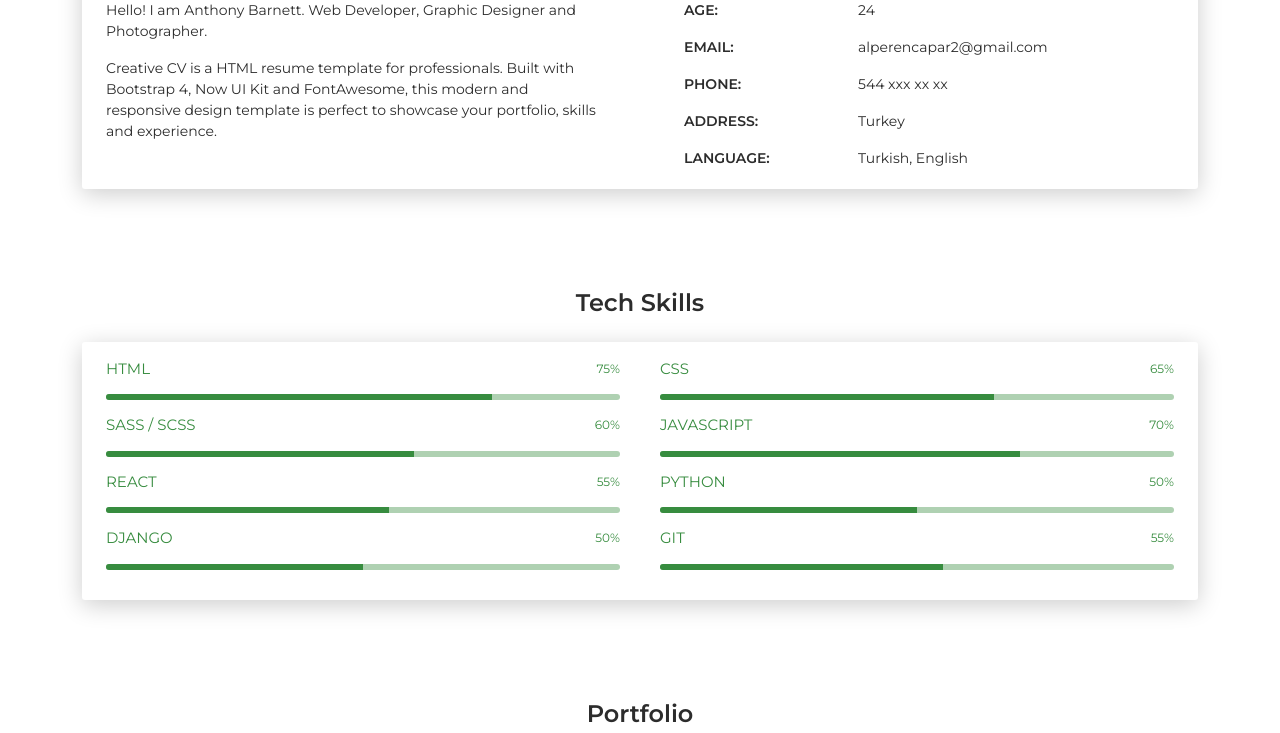
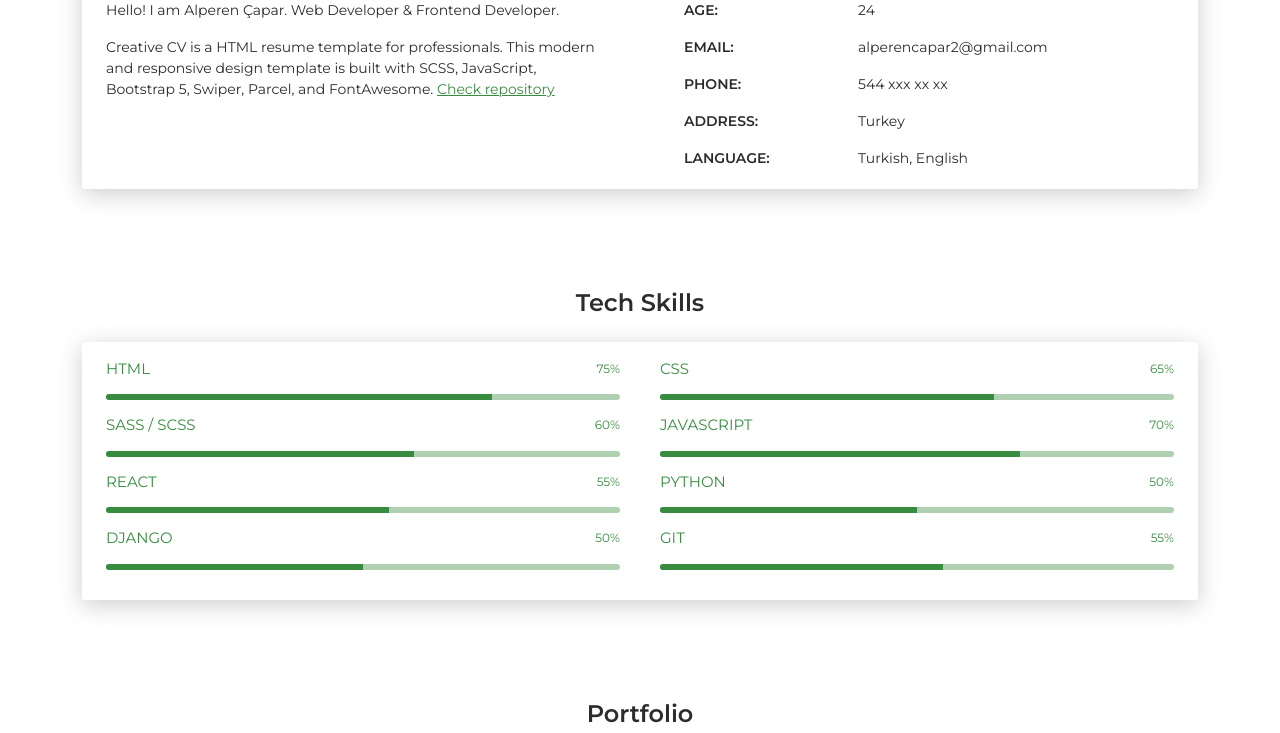
Before and after one commit to alperencapar/creative-cv, a website built with Parcel: page index.html in a window 1280 px wide. Shown: the part 695-1428 px from the top of the page. Built offline with nearby package versions, Linux system fonts and the light colour scheme.

Commit message:
text editing

```diff
--- a/index.html
+++ b/index.html
@@ -153,17 +153,21 @@
 								<div class="card-header"><h4>About</h4></div>
 								<div class="card-body py-0">
 									<p>
-										Hello! I am Anthony Barnett. Web
-										Developer, Graphic Designer and
-										Photographer.
+										Hello! I am Alperen Çapar. Web
+										Developer & Frontend Developer.
 									</p>
 									<p>
 										Creative CV is a HTML resume template
-										for professionals. Built with Bootstrap
-										4, Now UI Kit and FontAwesome, this
+										for professionals. This
 										modern and responsive design template is
-										perfect to showcase your portfolio,
-										skills and experience.
+										built with SCSS, JavaScript, Bootstrap
+										5, Swiper, Parcel, and FontAwesome.
+										<a class="btn-link" href="https://github.com/alperencapar/creative-cv-site" target="_blank" rel="noopener noreferrer"
+										data-bs-toggle="tooltip"
+										data-bs-placement="bottom"
+										title="Checkout github repository of page"
+										selector=".tooltip-container"
+										aria-hidden="true">Check repository</a>
 									</p>
 								</div>
 							</div>
@@ -1123,8 +1127,7 @@
 															>
 															<p>
 																140, City
-																Center, New
-																York, U.S.A
+																Center, Turkey
 															</p>
 														</div>
 														<div class="phone">
@@ -1132,7 +1135,7 @@
 																>Phone</strong
 															>
 															<p>
-																+1718-111-0011
+																544 xxx xx xx
 															</p>
 														</div>
 														<div class="email">
@@ -1140,7 +1143,7 @@
 																>Email</strong
 															>
 															<p>
-																anthony@company.com
+																alperencapar2@gmail.com
 															</p>
 														</div>
 													</div>
```
